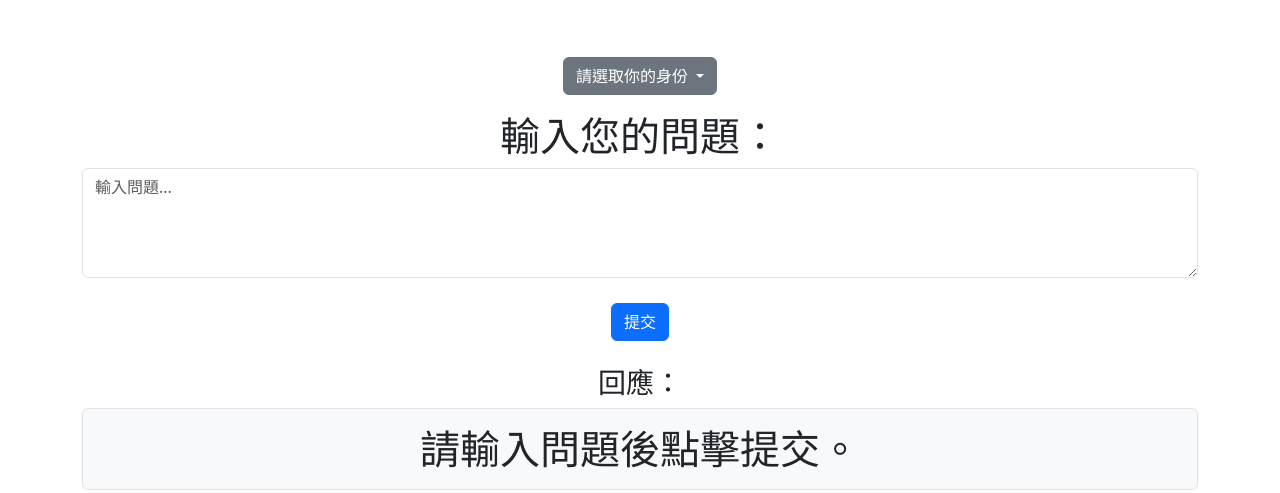
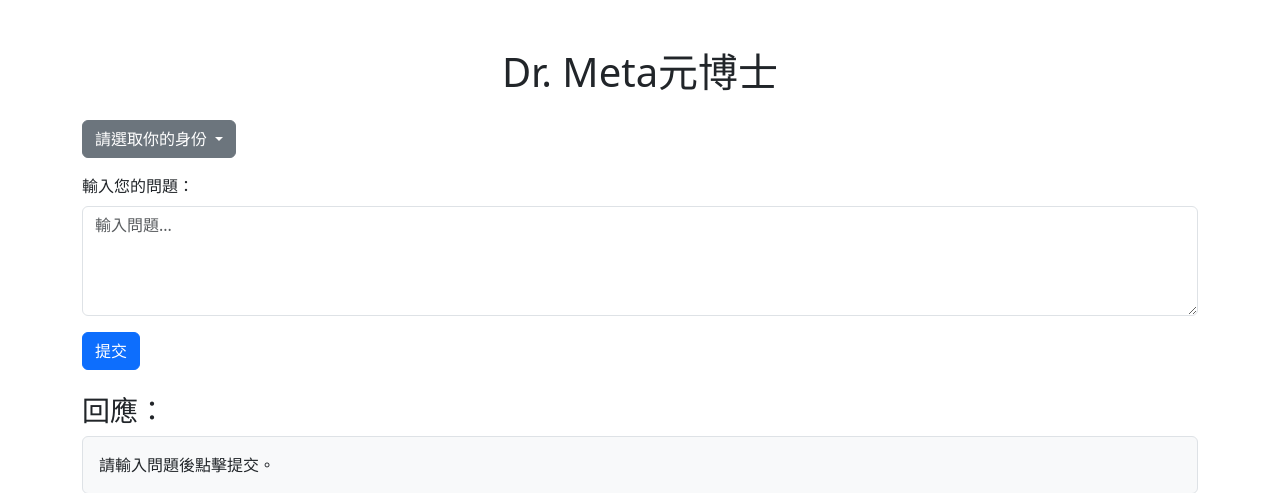
Before and after one commit to welly487/Graduation-topics, a Flask app: page / in a window 1280 px wide. Shown: the top 493 px of the page. Run offline with Flask 3, Linux system fonts and the light colour scheme.

Commit message:
Update index.html

```diff
--- a/project/templates/index.html
+++ b/project/templates/index.html
@@ -8,7 +8,7 @@
 </head>
 <body>
     <div class="container my-5">
-        <h1 class="text-center mb-4"><Dr. Meta元博士/h1>
+        <h1 class="text-center mb-4">Dr. Meta元博士</h1>
 
         <!-- 身份選擇下拉選單 -->
         <div class="dropdown mb-3">
```
